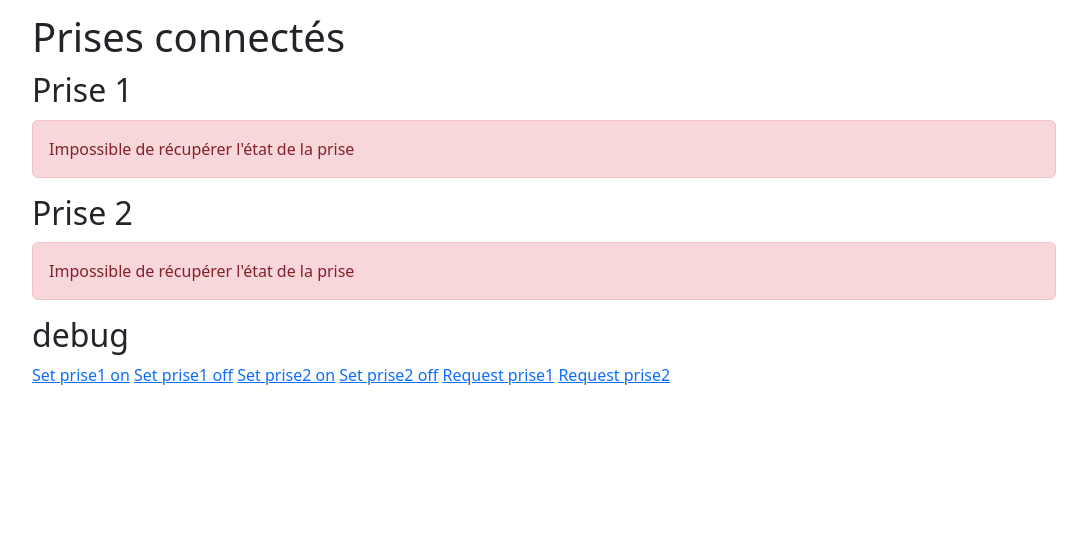
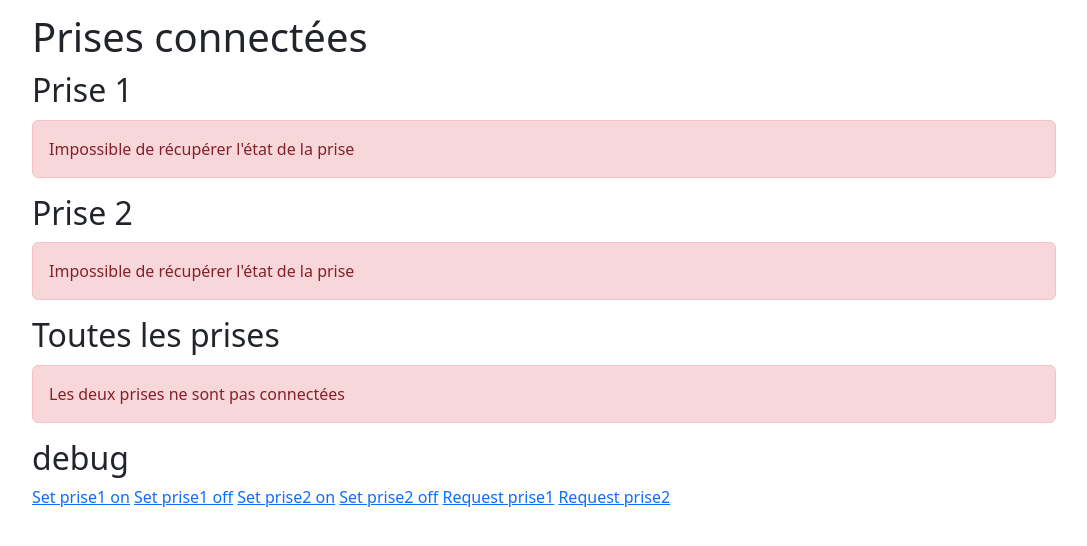
Before and after one commit to ldsvrn/sae301, a Django app: template django/sae301/main/templates/main.html in a window 1280 px wide. Shown: the top 546 px of the page, without its empty margins (96-1183 px from the left). Run offline with Django 4.2, Linux system fonts and the light colour scheme; the template is opened without the code that fills it, so the values that code supplies are empty; some libraries are stand-ins or nearby versions.

Commit message:
bouton pour toutes les prises

```diff
--- a/django/sae301/main/templates/main.html
+++ b/django/sae301/main/templates/main.html
@@ -1,6 +1,6 @@
 {% extends 'template.html' %}
 
-{% block h1 %}Prises connectés{% endblock h1 %}
+{% block h1 %}Prises connectées{% endblock h1 %}
 {% block content %}
     <h2 class="prises">Prise 1</h2>
     {% if prise1.state == True %}
@@ -29,6 +29,17 @@
         </div>
     {% endif %}
 
+    <h2 class="prises">Toutes les prises</h2>
+    {% if prise1.state == True and prise2.state == True %}
+        <a type="button" class="btn btn-danger" href="/set/all/off">Éteindre</a>
+    {% elif prise1.state == False and prise2.state == False %}
+        <a type="button" class="btn btn-success" href="/set/all/on">Allumer</a>
+    {% else %}
+        <div class="alert alert-danger" role="alert">
+            Les deux prises ne sont pas connectées
+        </div>
+    {% endif %}
+
     <h2>debug</h2>
     <a href="/set/prise1/on">Set prise1 on</a>
     <a href="/set/prise1/off">Set prise1 off</a>
```
